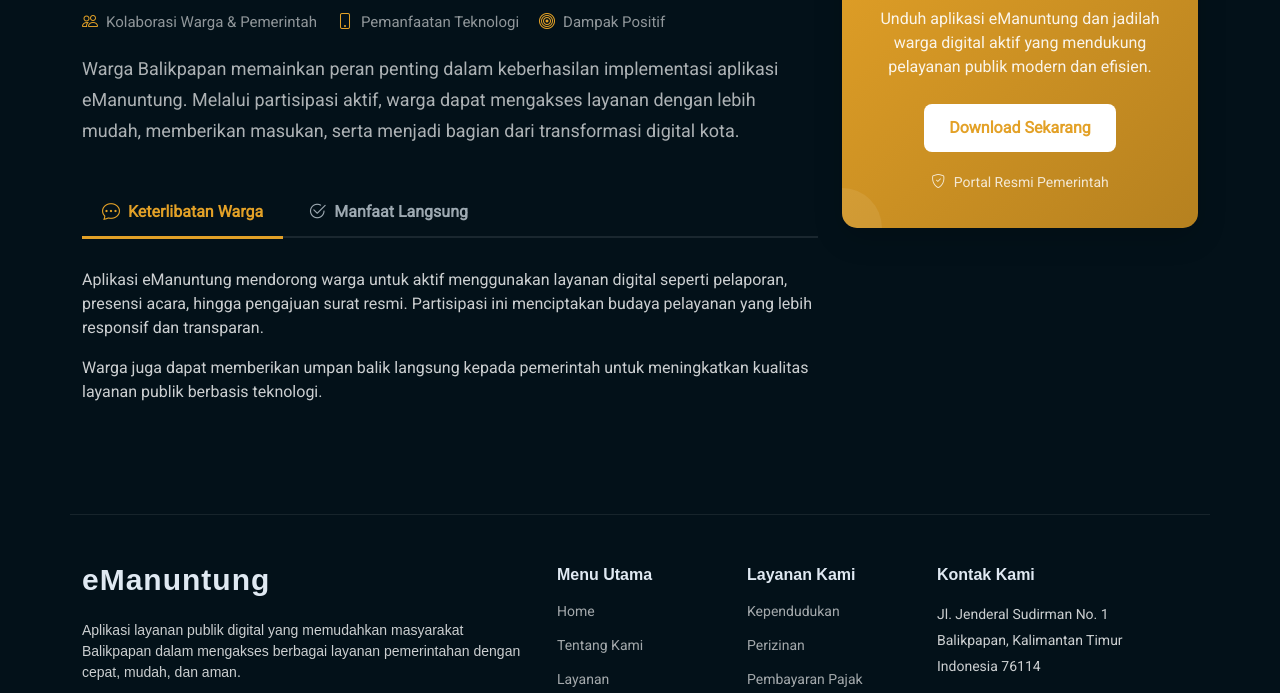
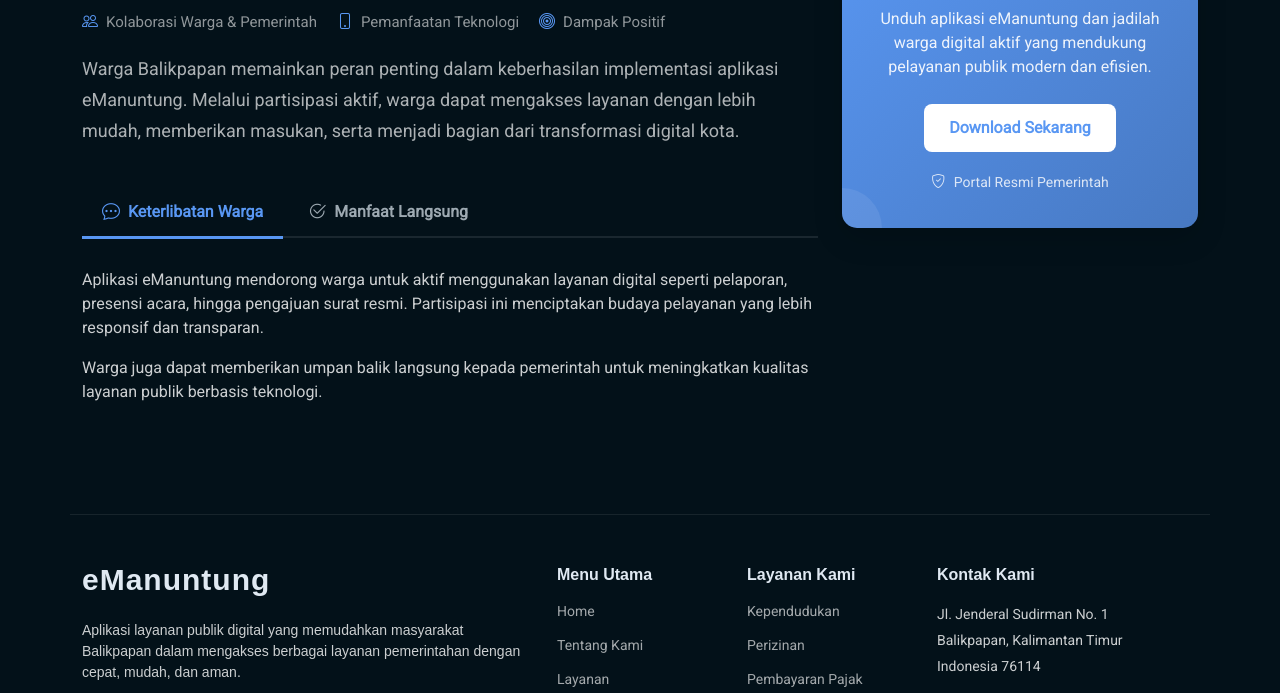
Before and after one commit to sherlina749/emanuntung3, a plain HTML site: page keuntungan3.html in a window 1280 px wide. Shown: the part 425-1118 px from the top of the page. Drawn offline with Linux system fonts and the light colour scheme.

Commit message:
Add files via upload

```diff
--- a/assets/css/main.css
+++ b/assets/css/main.css
@@ -22,7 +22,7 @@
   --background-color: #031119; /* Background color for the entire website, including individual sections */
   --default-color: rgba(255, 255, 255, 0.8); /* Default color used for the majority of the text content across the entire website */
   --heading-color: #e0e9f2; /* Color for headings, subheadings and title throughout the website */
-  --accent-color: #e3a127; /* Accent color that represents your brand on the website. It's used for buttons, links, and other elements that need to stand out */
+  --accent-color: #5997f3; /* Accent color that represents your brand on the website. It's used for buttons, links, and other elements that need to stand out */
   --surface-color: #1b262c; /* The surface color is used as a background of boxed elements within sections, such as cards, icon boxes, or other elements that require a visual separation from the global background. */
   --contrast-color: #ffffff; /* Contrast color for text, ensuring readability against backgrounds of accent, heading, or default colors. */
 }
@@ -30,11 +30,11 @@
 /* Nav Menu Colors - The following color variables are used specifically for the navigation menu. They are separate from the global colors to allow for more customization options */
 :root {
   --nav-color: rgba(255, 255, 255, 0.8);  /* The default color of the main navmenu links */
-  --nav-hover-color: #e3a127; /* Applied to main navmenu links when they are hovered over or active */
+  --nav-hover-color: #5997f3; /* Applied to main navmenu links when they are hovered over or active */
   --nav-mobile-background-color: #29343a; /* Used as the background color for mobile navigation menu */
   --nav-dropdown-background-color: #29343a; /* Used as the background color for dropdown items that appear when hovering over primary navigation items */
   --nav-dropdown-color: rgba(255, 255, 255, 0.8); /* Used for navigation links of the dropdown items in the navigation menu. */
-  --nav-dropdown-hover-color: #e3a127; /* Similar to --nav-hover-color, this color is applied to dropdown navigation links when they are hovered over. */
+  --nav-dropdown-hover-color: #5997f3; /* Similar to --nav-hover-color, this color is applied to dropdown navigation links when they are hovered over. */
 }
 
 /* Color Presets - These classes override global colors when applied to any section or element, providing reuse of the sam color scheme. */
--- a/keuntungan3.html
+++ b/keuntungan3.html
@@ -4,7 +4,7 @@
 <head>
   <meta charset="utf-8">
   <meta content="width=device-width, initial-scale=1.0" name="viewport">
-  <title>Partisipasi Warga - eManuntung Balikpapan</title>
+  <title>eManuntung Balikpapan</title>
   <meta name="description" content="Peran serta aktif warga dalam memanfaatkan aplikasi eManuntung untuk kemudahan pelayanan publik di Kota Balikpapan.">
   <meta name="keywords" content="eManuntung, partisipasi warga, Balikpapan, layanan publik digital">
 
```
Also changed, not shown: assets/img/portfolio/portfolio-1.webp (added), assets/img/portfolio/portfolio-10.webp (added), assets/img/portfolio/portfolio-11.webp (added), assets/img/portfolio/portfolio-12.webp (added), assets/img/portfolio/portfolio-2.webp (added), assets/img/portfolio/portfolio-4.webp (added), assets/img/portfolio/portfolio-5.webp (added), assets/img/portfolio/portfolio-6.webp (added), assets/img/portfolio/portfolio-7.webp (added), assets/img/portfolio/portfolio-8.webp (added).
